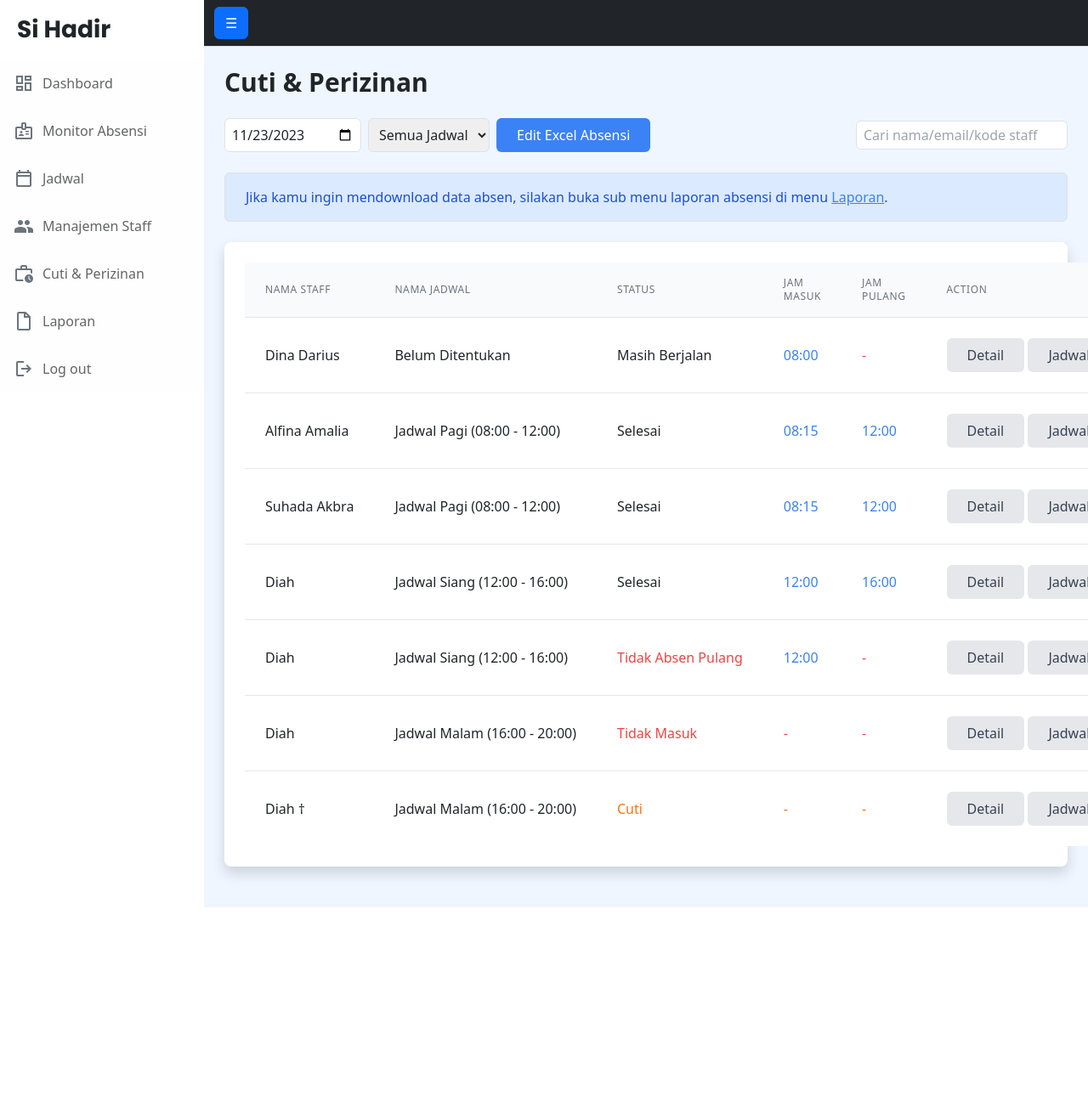
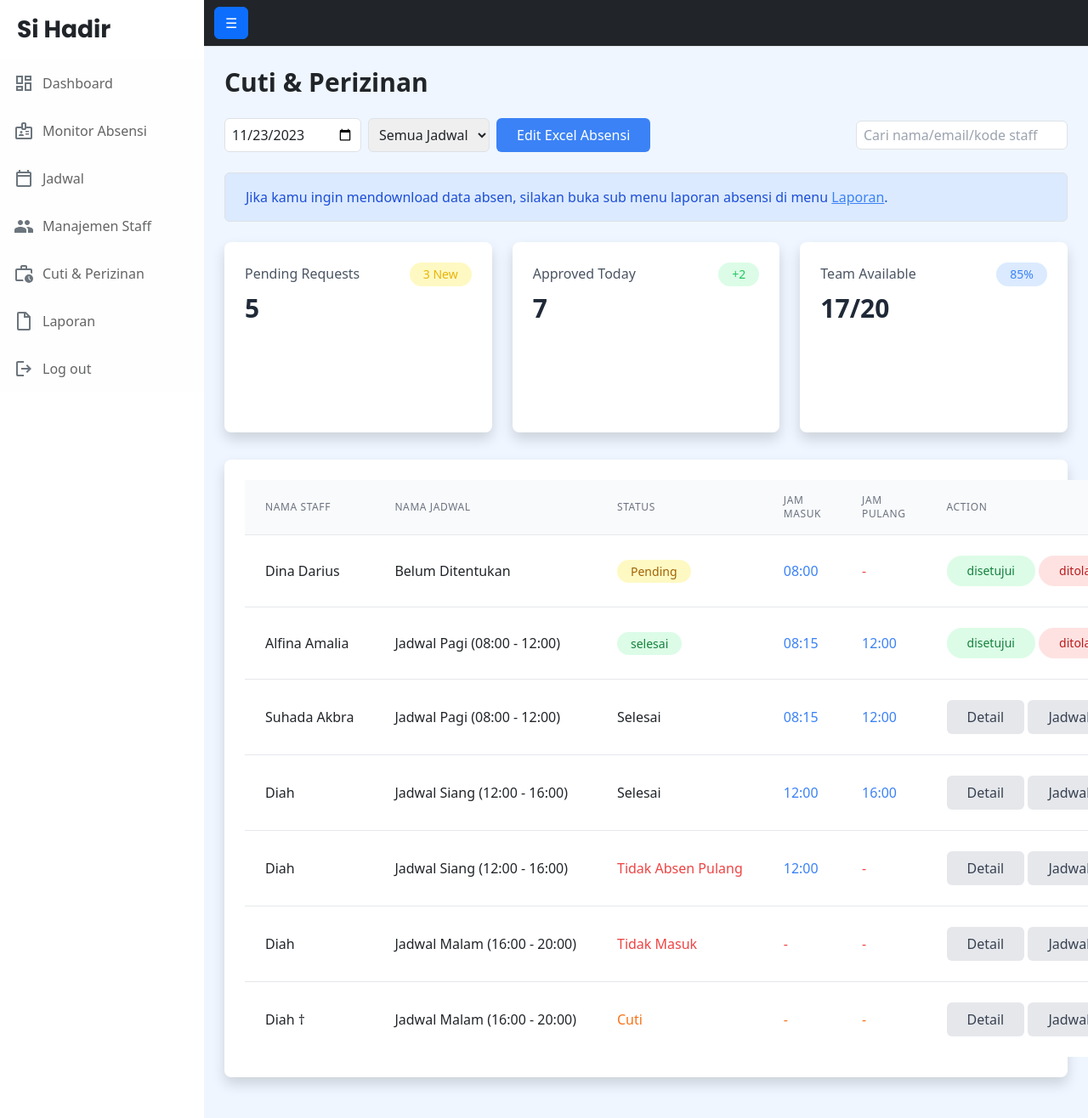
Before and after one commit to fadelhbr/Si_Hadir, a PHP site: page /app/pages/owner/permit.php in a window 1280 px wide. Shown: the whole page at 85% size. Before the commit the page ends 1068 px from the top, so only its background shows below. Run offline with PHP 8.4, Linux system fonts and the light colour scheme; a user stored in the database is signed in; some libraries are stand-ins or nearby versions.

Commit message:
cuti dan perizinan

```diff
--- a/web/sihadir/app/pages/owner/permit.php
+++ b/web/sihadir/app/pages/owner/permit.php
@@ -166,6 +166,32 @@ if (isset($_SESSION['role']) && $_SESSION['role'] !== 'admin') {
                 <div class="bg-blue-100 border border-blue-200 text-blue-700 px-4 py-3 rounded mb-4">
                 <p>Jika kamu ingin mendownload data absen, silakan buka sub menu laporan absensi di menu <a href="report.php" class="text-blue-500 underline">Laporan</a>.</p>
             </div>
+            <div class="grid grid-cols-3 gap-6 mb-8">
+            <div class="bg-white p-6 rounded-lg shadow">
+                <div class="flex items-center justify-between">
+                    <h3 class="text-gray-600">Pending Requests</h3>
+                    <span class="text-yellow-500 bg-yellow-100 rounded-full px-3 py-1 text-sm">3 New</span>
+                </div>
+                <p class="text-3xl font-bold text-gray-800 mt-2">5</p>
+                <canvas id="pendingChart" class="mt-4 h-20"></canvas>
+            </div>
+            <div class="bg-white p-6 rounded-lg shadow">
+                <div class="flex items-center justify-between">
+                    <h3 class="text-gray-600">Approved Today</h3>
+                    <span class="text-green-500 bg-green-100 rounded-full px-3 py-1 text-sm">+2</span>
+                </div>
+                <p class="text-3xl font-bold text-gray-800 mt-2">7</p>
+                <canvas id="approvedChart" class="mt-4 h-20"></canvas>
+            </div>
+            <div class="bg-white p-6 rounded-lg shadow">
+                <div class="flex items-center justify-between">
+                    <h3 class="text-gray-600">Team Available</h3>
+                    <span class="text-blue-500 bg-blue-100 rounded-full px-3 py-1 text-sm">85%</span>
+                </div>
+                <p class="text-3xl font-bold text-gray-800 mt-2">17/20</p>
+                <canvas id="availableChart" class="mt-4 h-20"></canvas>
+            </div>
+        </div>
         <div class="bg-white shadow rounded-lg p-4 mb-4">
             <table class="min-w-full divide-y divide-gray-200">
                 <thead class="bg-gray-50">
@@ -182,23 +208,27 @@ if (isset($_SESSION['role']) && $_SESSION['role'] !== 'admin') {
                     <tr>
                         <td class="px-6 py-4 whitespace-nowrap">Dina Darius</td>
                         <td class="px-6 py-4 whitespace-nowrap">Belum Ditentukan</td>
-                        <td class="px-6 py-4 whitespace-nowrap">Masih Berjalan</td>
+                        <td class="px-6 py-4">
+                            <span class="px-3 py-1 bg-yellow-100 text-yellow-700 rounded-full text-sm">Pending</span>
+                        </td>
                         <td class="px-6 py-4 whitespace-nowrap text-blue-500">08:00</td>
                         <td class="px-6 py-4 whitespace-nowrap text-red-500">-</td>
                         <td class="px-6 py-4 whitespace-nowrap">
-                            <button class="bg-gray-200 text-gray-700 px-4 py-2 rounded">Detail</button>
-                            <button class="bg-gray-200 text-gray-700 px-4 py-2 rounded">Jadwal</button>
+                            <button class="px-4 py-2 bg-green-100 text-green-700 rounded-full text-sm">disetujui</button>
+                            <button class="px-4 py-2 bg-red-100 text-red-700 rounded-full text-sm"">ditolak</button>
                         </td>
                     </tr>
                     <tr>
                         <td class="px-6 py-4 whitespace-nowrap">Alfina Amalia</td>
                         <td class="px-6 py-4 whitespace-nowrap">Jadwal Pagi (08:00 - 12:00)</td>
-                        <td class="px-6 py-4 whitespace-nowrap">Selesai</td>
+                        <td class="px-6 py-4">
+                            <span class="px-3 py-1 bg-green-100 text-green-700 rounded-full text-sm">selesai</span>
+                        </td>
                         <td class="px-6 py-4 whitespace-nowrap text-blue-500">08:15</td>
                         <td class="px-6 py-4 whitespace-nowrap text-blue-500">12:00</td>
                         <td class="px-6 py-4 whitespace-nowrap">
-                            <button class="bg-gray-200 text-gray-700 px-4 py-2 rounded">Detail</button>
-                            <button class="bg-gray-200 text-gray-700 px-4 py-2 rounded">Jadwal</button>
+                        <button class="px-4 py-2 bg-green-100 text-green-700 rounded-full text-sm">disetujui</button>
+                        <button class="px-4 py-2 bg-red-100 text-red-700 rounded-full text-sm"">ditolak</button>
                         </td>
                     </tr>
                     <tr>
```
